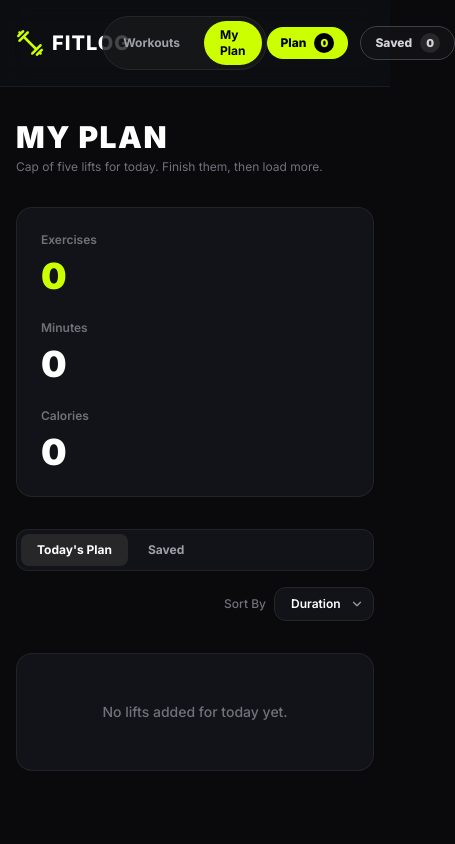
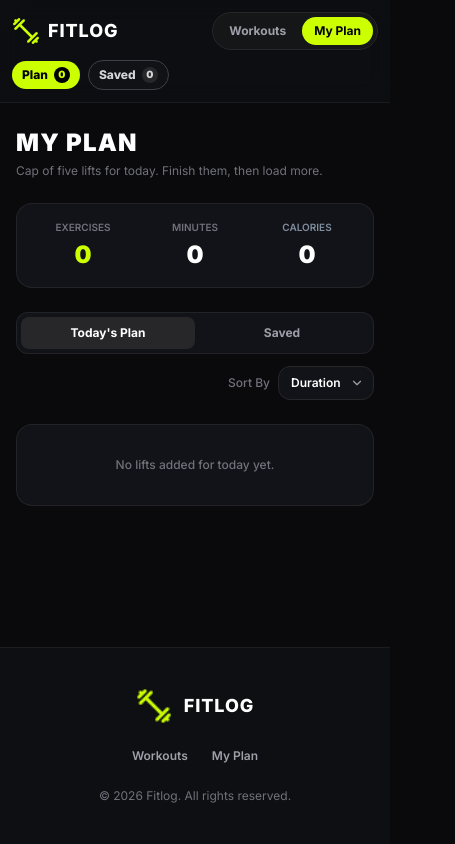
Before and after one commit to mahim157/Fitlog, a Next.js app: page /my-plan in a window 390 px wide. Shown: the top 844 px of the page, 455 px wide, since content can reach past the window. Built offline with nearby package versions, Linux system fonts and the light colour scheme.

Commit message:
style: complete full app responsiveness for mobile, tablet, and desktop

```diff
--- a/app/my-plan/page.tsx
+++ b/app/my-plan/page.tsx
@@ -1,4 +1,4 @@
-
+// Location: app/my-plan/page.tsx
 "use client";
 
 import { useState } from "react";
@@ -33,9 +33,11 @@ export default function MyPlanPage() {
   const totalCalories = planList.reduce((acc, item) => acc + (Number(item.caloriesBurned) || 0), 0);
 
   return (
-    <main className="max-w-7xl mx-auto px-4 sm:px-6 py-8 space-y-8">
+    <main className="max-w-7xl mx-auto px-4 sm:px-6 py-6 sm:py-8 space-y-6 sm:space-y-8">
+
+      {/* Header Section */}
       <div>
-        <h1 className="text-3xl font-black uppercase text-white tracking-wider">
+        <h1 className="text-2xl sm:text-3xl font-black uppercase text-white tracking-wider">
           MY PLAN
         </h1>
         <p className="text-zinc-500 text-xs sm:text-sm mt-1">
@@ -43,26 +45,28 @@ export default function MyPlanPage() {
         </p>
       </div>
 
-      <div className="bg-[#111318] border border-zinc-800/80 rounded-2xl p-6 grid grid-cols-1 sm:grid-cols-3 gap-6">
+      {/* Overview Stats Cards - Mobile Flex/Grid Responsive */}
+      <div className="bg-[#111318] border border-zinc-800/80 rounded-2xl p-4 sm:p-6 grid grid-cols-3 gap-3 sm:gap-6 text-center sm:text-left">
         <div>
-          <p className="text-zinc-500 text-xs font-semibold">Exercises</p>
-          <p className="text-4xl font-black text-[#CCFF00] mt-2">{totalExercises}</p>
+          <p className="text-zinc-500 text-[10px] sm:text-xs font-semibold uppercase">Exercises</p>
+          <p className="text-2xl sm:text-4xl font-black text-[#CCFF00] mt-1 sm:mt-2">{totalExercises}</p>
         </div>
         <div>
-          <p className="text-zinc-500 text-xs font-semibold">Minutes</p>
-          <p className="text-4xl font-black text-white mt-2">{totalMinutes}</p>
+          <p className="text-zinc-500 text-[10px] sm:text-xs font-semibold uppercase">Minutes</p>
+          <p className="text-2xl sm:text-4xl font-black text-white mt-1 sm:mt-2">{totalMinutes}</p>
         </div>
         <div>
-          <p className="text-zinc-500 text-xs font-semibold">Calories</p>
-          <p className="text-4xl font-black text-white mt-2">{totalCalories}</p>
+          <p className="text-zinc-[#808d9e] text-[#808d9e] text-[10px] sm:text-xs font-semibold uppercase">Calories</p>
+          <p className="text-2xl sm:text-4xl font-black text-white mt-1 sm:mt-2">{totalCalories}</p>
         </div>
       </div>
 
-      <div className="flex flex-col sm:flex-row sm:items-center justify-between gap-4">
-        <div className="bg-[#111318] border border-zinc-800/80 p-1 rounded-xl inline-flex gap-1">
+      {/* Filter and Tabs */}
+      <div className="flex flex-col sm:flex-row sm:items-center justify-between gap-3 sm:gap-4">
+        <div className="bg-[#111318] border border-zinc-800/80 p-1 rounded-xl flex w-full sm:w-auto">
           <button
             onClick={() => setActiveTab("today")}
-            className={`px-4 py-2 rounded-lg text-xs font-bold transition-colors cursor-pointer ${
+            className={`flex-1 sm:flex-initial px-4 py-2 rounded-lg text-xs font-bold transition-colors cursor-pointer ${
               activeTab === "today"
                 ? "bg-zinc-800 text-white"
                 : "text-zinc-400 hover:text-white"
@@ -72,7 +76,7 @@ export default function MyPlanPage() {
           </button>
           <button
             onClick={() => setActiveTab("saved")}
-            className={`px-4 py-2 rounded-lg text-xs font-bold transition-colors cursor-pointer ${
+            className={`flex-1 sm:flex-initial px-4 py-2 rounded-lg text-xs font-bold transition-colors cursor-pointer ${
               activeTab === "saved"
                 ? "bg-zinc-800 text-white"
                 : "text-zinc-400 hover:text-white"
@@ -82,13 +86,13 @@ export default function MyPlanPage() {
           </button>
         </div>
 
-        <div className="flex items-center gap-2 self-end sm:self-auto">
+        <div className="flex items-center justify-end gap-2">
           <span className="text-zinc-500 text-xs font-medium">Sort By</span>
           <div className="relative">
             <select
               value={sortBy}
               onChange={(e: any) => setSortBy(e.target.value)}
-              className="appearance-none bg-[#111318] border border-zinc-800 text-white text-xs font-semibold px-4 py-2 pr-8 rounded-xl focus:outline-none cursor-pointer"
+              className="appearance-none bg-[#111318] border border-zinc-800 text-white text-xs font-semibold px-3 sm:px-4 py-2 pr-8 rounded-xl focus:outline-none cursor-pointer"
             >
               <option value="duration">Duration</option>
               <option value="calories">Calories</option>
@@ -99,10 +103,11 @@ export default function MyPlanPage() {
         </div>
       </div>
 
-      <div className="space-y-4">
+      {/* Workout List */}
+      <div className="space-y-3 sm:space-y-4">
         {sortedList.length === 0 ? (
-          <div className="bg-[#111318] border border-zinc-800/80 rounded-2xl p-12 text-center">
-            <p className="text-zinc-500 text-sm font-medium">
+          <div className="bg-[#111318] border border-zinc-800/80 rounded-2xl p-8 sm:p-12 text-center">
+            <p className="text-zinc-500 text-xs sm:text-sm font-medium">
               {activeTab === "today"
                 ? "No lifts added for today yet."
                 : "No saved workouts for later."}
@@ -115,10 +120,11 @@ export default function MyPlanPage() {
             return (
               <div
                 key={item.id}
-                className="bg-[#111318] border border-zinc-800/80 rounded-2xl p-4 flex flex-col sm:flex-row sm:items-center justify-between gap-4 hover:border-zinc-700 transition-all"
+                className="bg-[#111318] border border-zinc-800/80 rounded-2xl p-3.5 sm:p-4 flex flex-col md:flex-row md:items-center justify-between gap-4 hover:border-zinc-700 transition-all"
               >
-                <div className="flex items-center gap-4">
-                  <div className="relative w-28 h-20 rounded-xl overflow-hidden bg-zinc-900 flex-shrink-0">
+                {/* Left Card Info */}
+                <div className="flex items-start sm:items-center gap-3.5 sm:gap-4">
+                  <div className="relative w-20 h-20 sm:w-28 sm:h-20 rounded-xl overflow-hidden bg-zinc-900 flex-shrink-0">
                     <Image
                       src={item.image || "/banner.png"}
                       alt={item.name}
@@ -127,35 +133,36 @@ export default function MyPlanPage() {
                     />
                   </div>
 
-                  <div>
-                    <h3 className="text-white font-black text-sm uppercase tracking-tight">
+                  <div className="min-w-0 flex-1">
+                    <h3 className="text-white font-black text-xs sm:text-sm uppercase tracking-tight truncate">
                       {item.name}
                     </h3>
-                    <p className="text-zinc-500 text-xs font-medium mt-0.5">
+                    <p className="text-zinc-500 text-[11px] sm:text-xs font-medium mt-0.5 truncate">
                       {item.equipment}
                     </p>
 
-                    <div className="flex items-center gap-4 text-zinc-400 text-xs font-medium mt-2">
+                    <div className="flex flex-wrap items-center gap-2.5 sm:gap-4 text-zinc-400 text-[11px] sm:text-xs font-medium mt-2">
                       <div className="flex items-center gap-1">
-                        <Clock className="w-3.5 h-3.5 text-zinc-500" />
+                        <Clock className="w-3 h-3 sm:w-3.5 sm:h-3.5 text-zinc-500" />
                         <span>{item.duration} min</span>
                       </div>
                       <div className="flex items-center gap-1">
-                        <Flame className="w-3.5 h-3.5 text-[#CCFF00]" />
+                        <Flame className="w-3 h-3 sm:w-3.5 sm:h-3.5 text-[#CCFF00]" />
                         <span>{item.caloriesBurned} kcal</span>
                       </div>
                       <div className="flex items-center gap-1">
-                        <Star className="w-3.5 h-3.5 text-zinc-500" />
+                        <Star className="w-3 h-3 sm:w-3.5 sm:h-3.5 text-zinc-500" />
                         <span>{item.rating}</span>
                       </div>
                     </div>
                   </div>
                 </div>
 
-                <div className="flex items-center gap-3 self-end sm:self-auto">
+                {/* Right Action Buttons */}
+                <div className="flex items-center justify-end gap-2 sm:gap-3 border-t md:border-t-0 border-zinc-800/60 pt-3 md:pt-0">
                   <Link
                     href={`/workout/${item.id}`}
-                    className="bg-zinc-900 hover:bg-zinc-800 border border-zinc-800 text-zinc-300 font-bold text-xs px-4 py-2.5 rounded-full transition-colors"
+                    className="bg-zinc-900 hover:bg-zinc-800 border border-zinc-800 text-zinc-300 font-bold text-[11px] sm:text-xs px-3 sm:px-4 py-2 sm:py-2.5 rounded-full transition-colors text-center"
                   >
                     View Details
                   </Link>
@@ -163,13 +170,13 @@ export default function MyPlanPage() {
                   {activeTab === "today" ? (
                     <button
                       onClick={() => toggleComplete(item.id)}
-                      className={`font-black text-xs px-5 py-2.5 rounded-full flex items-center gap-1.5 transition-all cursor-pointer ${
+                      className={`font-black text-[11px] sm:text-xs px-3.5 sm:px-5 py-2 sm:py-2.5 rounded-full flex items-center gap-1.5 transition-all cursor-pointer ${
                         isCompleted
                           ? "bg-zinc-800 text-zinc-400"
                           : "bg-[#CCFF00] hover:bg-[#b8e600] text-black"
                       }`}
                     >
-                      <Check className="w-4 h-4 stroke-[3]" />
+                      <Check className="w-3.5 h-3.5 sm:w-4 sm:h-4 stroke-[3]" />
                       <span>{isCompleted ? "Done" : "Mark as Done"}</span>
                     </button>
                   ) : (
@@ -178,7 +185,7 @@ export default function MyPlanPage() {
                         addToPlan(item);
                         removeFromSaved(item.id);
                       }}
-                      className="bg-[#CCFF00] hover:bg-[#b8e600] text-black font-black text-xs px-5 py-2.5 rounded-full cursor-pointer"
+                      className="bg-[#CCFF00] hover:bg-[#b8e600] text-black font-black text-[11px] sm:text-xs px-3.5 sm:px-5 py-2 sm:py-2.5 rounded-full cursor-pointer"
                     >
                       Add to Plan
                     </button>
@@ -190,7 +197,7 @@ export default function MyPlanPage() {
                         ? removeFromPlan(item.id)
                         : removeFromSaved(item.id)
                     }
-                    className="text-zinc-600 hover:text-zinc-300 p-1.5 transition-colors cursor-pointer"
+                    className="text-zinc-600 hover:text-zinc-300 p-1 sm:p-1.5 transition-colors cursor-pointer"
                   >
                     <X className="w-4 h-4" />
                   </button>
--- a/app/page.tsx
+++ b/app/page.tsx
@@ -1,3 +1,4 @@
+
 
 import Hero from "@/components/Hero";
 import WorkoutCard, { Workout } from "@/components/WorkoutCard";
@@ -30,10 +31,10 @@ export default async function HomePage() {
   const workouts = await getWorkouts();
 
   return (
-    <main className="max-w-7xl mx-auto px-4 sm:px-6 py-6 space-y-12">
+    <main className="max-w-7xl mx-auto px-4 sm:px-6 py-6 sm:py-10 space-y-8 sm:space-y-12">
       <Hero />
 
-      <section id="library" className="space-y-6">
+      <section id="library" className="space-y-4 sm:space-y-6">
         <div>
           <h2 className="text-2xl sm:text-3xl font-black text-white uppercase tracking-tight">
             THE LIBRARY
@@ -44,14 +45,14 @@ export default async function HomePage() {
         </div>
 
         {workouts.length > 0 ? (
-          <div className="grid grid-cols-1 sm:grid-cols-2 lg:grid-cols-3 gap-6">
+          <div className="grid grid-cols-1 sm:grid-cols-2 lg:grid-cols-3 gap-4 sm:gap-6">
             {workouts.map((workout) => (
               <WorkoutCard key={workout.id} workout={workout} />
             ))}
           </div>
         ) : (
-          <div className="text-center py-12 bg-[#111318] rounded-2xl border border-zinc-800">
-            <p className="text-zinc-400 text-sm font-medium">
+          <div className="text-center py-10 sm:py-12 bg-[#111318] rounded-2xl border border-zinc-800 px-4">
+            <p className="text-zinc-400 text-xs sm:text-sm font-medium">
               No workouts found or API endpoint is unavailable.
             </p>
           </div>
--- a/app/workout/[id]/page.tsx
+++ b/app/workout/[id]/page.tsx
@@ -48,11 +48,11 @@ export default async function WorkoutDetailPage({ params }: PageProps) {
   const instructions = Array.isArray(workout.instructions) ? workout.instructions : [];
 
   return (
-    <main className="max-w-7xl mx-auto px-4 sm:px-6 py-8">
-      <div className="grid grid-cols-1 lg:grid-cols-2 gap-8 lg:gap-12 items-start">
+    <main className="max-w-7xl mx-auto px-4 sm:px-6 py-6 sm:py-10">
+      <div className="grid grid-cols-1 lg:grid-cols-2 gap-6 sm:gap-10 lg:gap-12 items-start">
 
-        {/* Left Side: Image */}
-        <div className="relative w-full aspect-square rounded-3xl overflow-hidden bg-zinc-900 border border-zinc-800">
+        {/* Left Side: Image (Aspect-video on mobile, aspect-square on desktop) */}
+        <div className="relative w-full aspect-video sm:aspect-square rounded-2xl sm:rounded-3xl overflow-hidden bg-zinc-900 border border-zinc-800">
           <Image
             src={workout.image || "/banner.png"}
             alt={workout.name}
@@ -64,22 +64,22 @@ export default async function WorkoutDetailPage({ params }: PageProps) {
         </div>
 
         {/* Right Side: Info & Actions */}
-        <div className="flex flex-col space-y-6">
+        <div className="flex flex-col space-y-5 sm:space-y-6">
           <div>
-            <h1 className="text-3xl sm:text-4xl font-black uppercase text-white tracking-tight">
+            <h1 className="text-2xl sm:text-4xl font-black uppercase text-white tracking-tight">
               {workout.name}
             </h1>
             {workout.description && (
-              <p className="text-zinc-400 text-sm mt-2 leading-relaxed">
+              <p className="text-zinc-400 text-xs sm:text-sm mt-2 leading-relaxed">
                 {workout.description}
               </p>
             )}
 
-            <div className="flex flex-wrap gap-2 mt-4">
+            <div className="flex flex-wrap gap-1.5 sm:gap-2 mt-3 sm:mt-4">
               {muscleGroups.map((group, idx) => (
                 <span
                   key={idx}
-                  className="bg-[#CCFF00] text-black text-xs font-extrabold uppercase px-3 py-1 rounded-full tracking-wider"
+                  className="bg-[#CCFF00] text-black text-[10px] sm:text-xs font-extrabold uppercase px-2.5 sm:px-3 py-1 rounded-full tracking-wider"
                 >
                   {group}
                 </span>
@@ -88,7 +88,7 @@ export default async function WorkoutDetailPage({ params }: PageProps) {
           </div>
 
           {/* Key-Value Table */}
-          <div className="bg-[#121418] border border-zinc-800/80 rounded-2xl p-5 space-y-3.5 text-xs sm:text-sm">
+          <div className="bg-[#121418] border border-zinc-800/80 rounded-2xl p-4 sm:p-5 space-y-3 sm:space-y-3.5 text-xs sm:text-sm">
             <div className="flex justify-between items-center text-zinc-400 border-b border-zinc-800/60 pb-2.5">
               <span className="uppercase font-semibold text-zinc-500">EQUIPMENT</span>
               <span className="text-white font-medium">{workout.equipment}</span>
@@ -127,11 +127,11 @@ export default async function WorkoutDetailPage({ params }: PageProps) {
 
           {/* Instructions List */}
           {instructions.length > 0 && (
-            <div className="space-y-3 pt-2">
-              <h2 className="text-white font-black uppercase text-sm tracking-wider">
+            <div className="space-y-2.5 pt-1 sm:pt-2">
+              <h2 className="text-white font-black uppercase text-xs sm:text-sm tracking-wider">
                 INSTRUCTIONS
               </h2>
-              <ol className="space-y-2.5 text-zinc-400 text-xs sm:text-sm list-decimal list-inside leading-relaxed">
+              <ol className="space-y-2 text-zinc-400 text-xs sm:text-sm list-decimal list-inside leading-relaxed">
                 {instructions.map((step, idx) => (
                   <li key={idx} className="pl-1">
                     <span className="text-zinc-300">{step}</span>
--- a/components/Navbar.tsx
+++ b/components/Navbar.tsx
@@ -11,26 +11,26 @@ export default function Navbar() {
   const { planList, savedList } = usePlan();
 
   return (
-    <nav className="sticky top-0 z-50 bg-[#0d0f12]/90 backdrop-blur-md border-b border-zinc-800/60 px-4 sm:px-6 py-4 flex items-center justify-between">
+    <nav className="sticky top-0 z-50 bg-[#0d0f12]/90 backdrop-blur-md border-b border-zinc-800/60 px-3 sm:px-6 py-3 sm:py-4 flex flex-wrap items-center justify-between gap-2.5 sm:gap-4">
 
-      {/* Left Logo */}
-      <Link href="/" prefetch={true} className="flex items-center gap-2 font-black text-xl tracking-wider text-white">
+
+      <Link href="/" prefetch={true} className="flex items-center gap-2 font-black text-lg sm:text-xl tracking-wider text-white">
         <Image
           src="/logo.png"
           alt="FITLOG Logo"
-          width={32}
-          height={32}
-          className="object-contain"
+          width={28}
+          height={28}
+          className="object-contain sm:w-8 sm:h-8"
         />
         <span className="font-extrabold uppercase">FITLOG</span>
       </Link>
 
 
-      <div className="flex items-center gap-2 bg-zinc-900/80 p-1 rounded-full border border-zinc-800">
+      <div className="flex items-center gap-1 sm:gap-2 bg-zinc-900/80 p-1 rounded-full border border-zinc-800">
         <Link
           href="/"
           prefetch={true}
-          className={`px-4 py-1.5 rounded-full text-xs font-bold transition-colors ${
+          className={`px-3 sm:px-4 py-1.5 rounded-full text-xs font-bold transition-colors ${
             pathname === "/" ? "bg-[#ccff00] text-black" : "text-zinc-400 hover:text-white"
           }`}
         >
@@ -39,7 +39,7 @@ export default function Navbar() {
         <Link
           href="/my-plan"
           prefetch={true}
-          className={`px-4 py-1.5 rounded-full text-xs font-bold transition-colors ${
+          className={`px-3 sm:px-4 py-1.5 rounded-full text-xs font-bold transition-colors ${
             pathname === "/my-plan" ? "bg-[#ccff00] text-black" : "text-zinc-400 hover:text-white"
           }`}
         >
@@ -48,27 +48,25 @@ export default function Navbar() {
       </div>
 
 
-      <div className="flex items-center gap-3">
-        {/* Filled Pill Accent Badge */}
+      <div className="flex items-center gap-2 sm:gap-3">
         <Link
           href="/my-plan"
           prefetch={true}
-          className="bg-[#ccff00] text-black text-xs font-extrabold px-3.5 py-1.5 rounded-full flex items-center gap-2 hover:bg-[#b8e600] transition-colors"
+          className="bg-[#ccff00] text-black text-xs font-extrabold px-2.5 sm:px-3.5 py-1.5 rounded-full flex items-center gap-1.5 sm:gap-2 hover:bg-[#b8e600] transition-colors"
         >
           <span>Plan</span>
-          <span className="bg-black text-[#ccff00] rounded-full w-5 h-5 text-[11px] font-black flex items-center justify-center">
+          <span className="bg-black text-[#ccff00] rounded-full w-4 h-4 sm:w-5 sm:h-5 text-[10px] sm:text-[11px] font-black flex items-center justify-center">
             {planList.length}
           </span>
         </Link>
 
-
         <Link
           href="/my-plan"
           prefetch={true}
-          className="border border-zinc-700 bg-zinc-900/50 text-zinc-300 text-xs font-extrabold px-3.5 py-1.5 rounded-full flex items-center gap-2 hover:border-zinc-500 transition-colors"
+          className="border border-zinc-700 bg-zinc-900/50 text-zinc-300 text-xs font-extrabold px-2.5 sm:px-3.5 py-1.5 rounded-full flex items-center gap-1.5 sm:gap-2 hover:border-zinc-500 transition-colors"
         >
           <span>Saved</span>
-          <span className="bg-zinc-800 text-zinc-300 rounded-full w-5 h-5 text-[11px] font-black flex items-center justify-center">
+          <span className="bg-zinc-800 text-zinc-300 rounded-full w-4 h-4 sm:w-5 sm:h-5 text-[10px] sm:text-[11px] font-black flex items-center justify-center">
             {savedList.length}
           </span>
         </Link>
```
